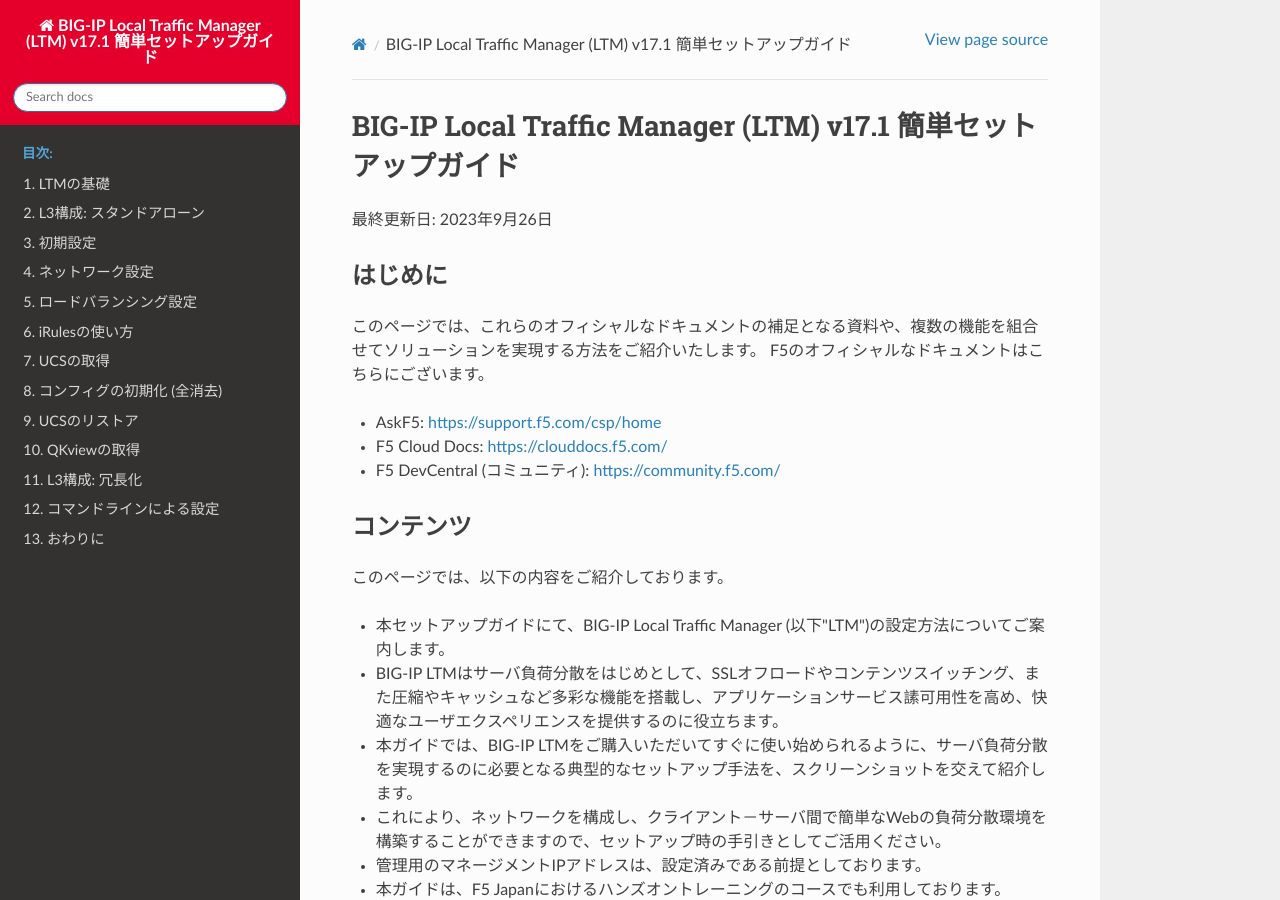
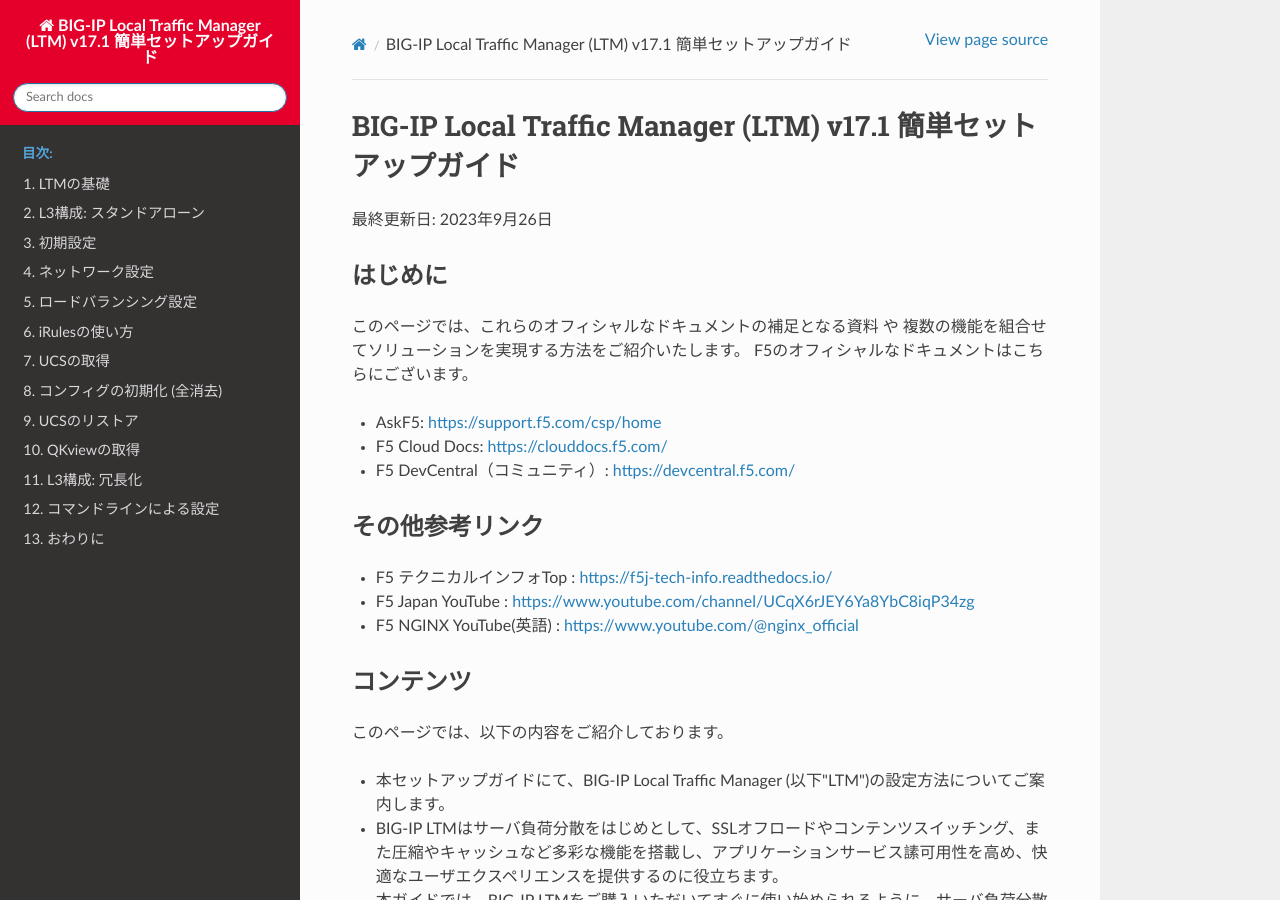
Before and after one commit to BeF5/f5j-easy-setup-ltm-17, a Sphinx documentation site: the page built from docs/index.rst, in a window 1280 px wide and 900 px high. Built offline with Sphinx 7.4.7 and the Read the Docs theme 2.0.0, drawn with Linux system fonts in a browser that asks for light colours.

Commit message:
Update index.rst

```diff
--- a/docs/index.rst
+++ b/docs/index.rst
@@ -8,12 +8,21 @@
 
 はじめに
 --------------------------------
-このページでは、これらのオフィシャルなドキュメントの補足となる資料や、複数の機能を組合せてソリューションを実現する方法をご紹介いたします。
+このページでは、これらのオフィシャルなドキュメントの補足となる資料 や 複数の機能を組合せてソリューションを実現する方法をご紹介いたします。
 F5のオフィシャルなドキュメントはこちらにございます。
 
 - AskF5: https://support.f5.com/csp/home
 - F5 Cloud Docs: https://clouddocs.f5.com/
-- F5 DevCentral (コミュニティ): https://community.f5.com/
+- F5 DevCentral（コミュニティ）: https://devcentral.f5.com/
+
+
+その他参考リンク
+--------------------------------
+
+- F5 テクニカルインフォTop : https://f5j-tech-info.readthedocs.io/
+- F5 Japan YouTube : https://www.youtube.com/channel/UCqX6rJEY6Ya8YbC8iqP34zg
+- F5 NGINX YouTube(英語) : https://www.youtube.com/@nginx_official
+
 
 
 コンテンツ
```
